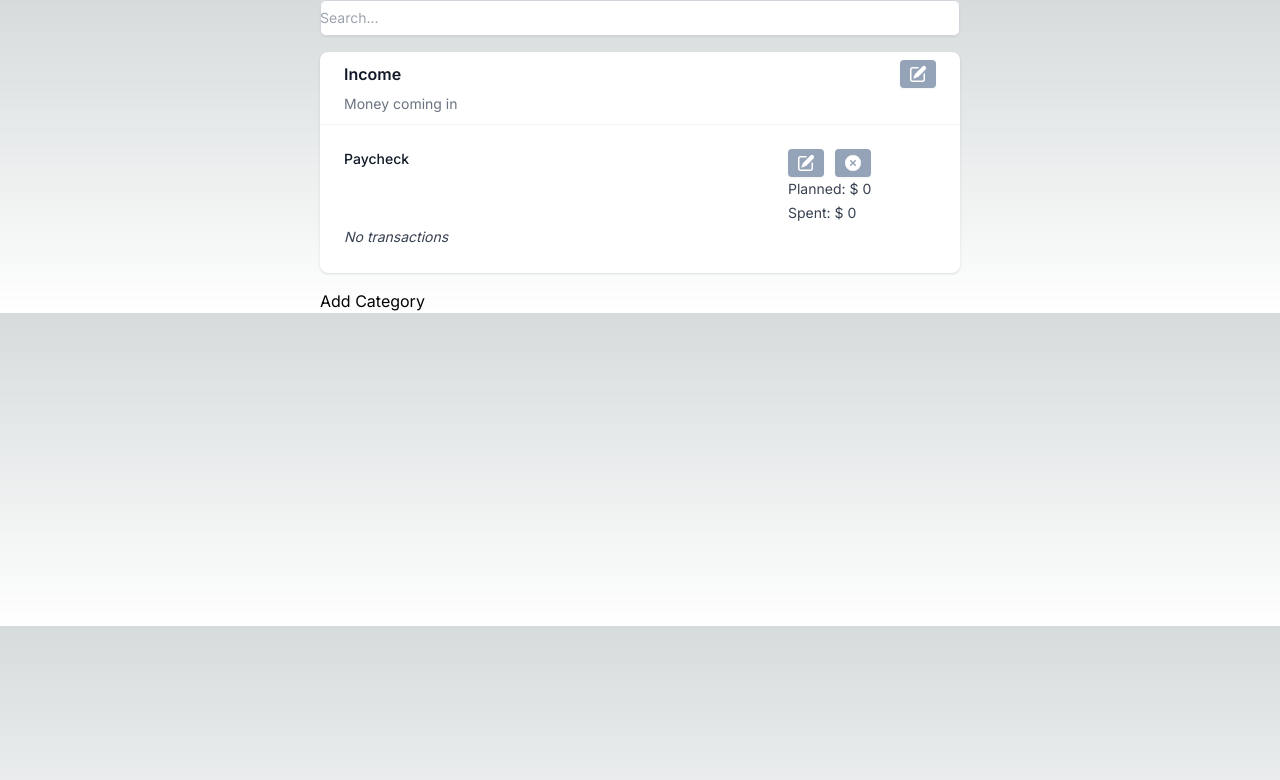
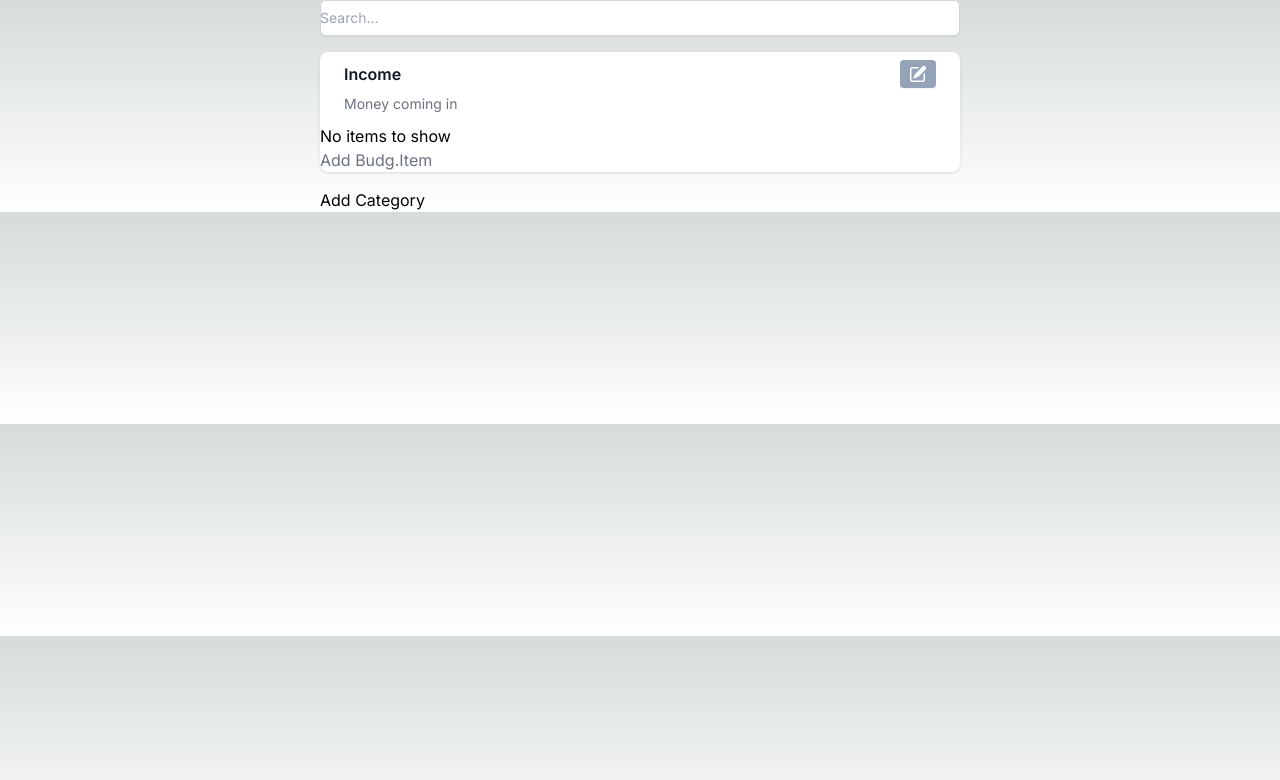
Before and after one commit to meddlin/every-budget-ui, a Next.js app: page /budget in a window 1280 px wide. Shown: the top 780 px of the page. Built offline with nearby package versions, Linux system fonts and the light colour scheme.

Commit message:
BudgetItems update client-side

```diff
--- a/src/app/budget/category.js
+++ b/src/app/budget/category.js
@@ -1,3 +1,4 @@
+import { useState } from 'react';
 import BudgetItem from "./budget-item";
 import { EditButton, Button } from '../../components/buttons';
 import {
@@ -9,6 +10,28 @@ import {
 import CategoryEditForm from './category/edit-form';
 
 const Category = ({ name, description, budgetItems }) => {
+    const initialBudgetItems = [] // budgetItems || [];
+    const [stateBudgetItems, setStateBudgetItems] = useState(initialBudgetItems);
+
+    const newBudgetItem = () => {
+        return {
+            name: 'new budget item',
+            planned: 140.00,
+            spent: 70.00
+        };
+    }
+
+    function updateBudgetItems() {
+        console.log('in updateBudgetItems()')
+
+        if (stateBudgetItems && stateBudgetItems.length > 0) {
+            setStateBudgetItems([...stateBudgetItems, newBudgetItem()])
+        } else {
+            setStateBudgetItems([newBudgetItem()])
+        }
+    }
+
+
     return (
         <div className="overflow-hidden bg-white shadow sm:rounded-lg my-4">
             <div className="px-4 py-2 sm:px-6">
@@ -33,7 +56,7 @@ const Category = ({ name, description, budgetItems }) => {
                 </div>
             </div>
 
-            {budgetItems && budgetItems.length > 0 ? budgetItems.map((budgetItem, idx) => (
+            {stateBudgetItems && stateBudgetItems.length > 0 ? stateBudgetItems.map((budgetItem, idx) => (
                 <BudgetItem
                     key={idx}
                     name={budgetItem.name}
@@ -43,6 +66,12 @@ const Category = ({ name, description, budgetItems }) => {
                 />
             )) : <p>No items to show</p>}
 
+            <button className="text-gray-500"
+                onClick={
+                    () => updateBudgetItems()
+                }
+            >Add Budg.Item</button>
+
         </div>
     );
 }
--- a/src/app/budget/page.js
+++ b/src/app/budget/page.js
@@ -85,8 +85,7 @@ const Budget = () => {
     function updateCategories() {
         if (categories && categories.length > 0) {
             return [...categories, newCategory()]
-        }
-        else {
+        } else {
             return [newCategory()]
         }
     }
```
